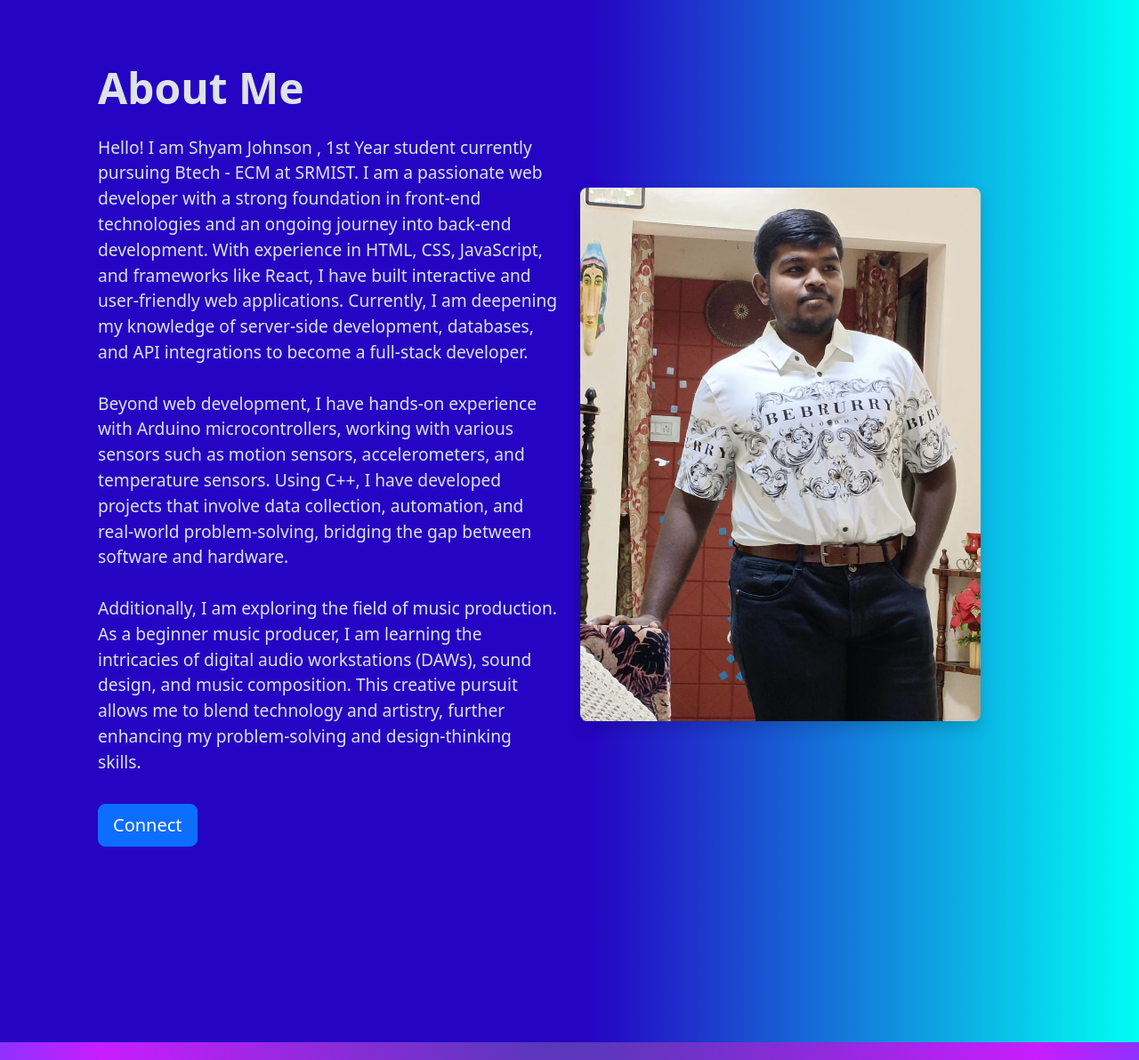
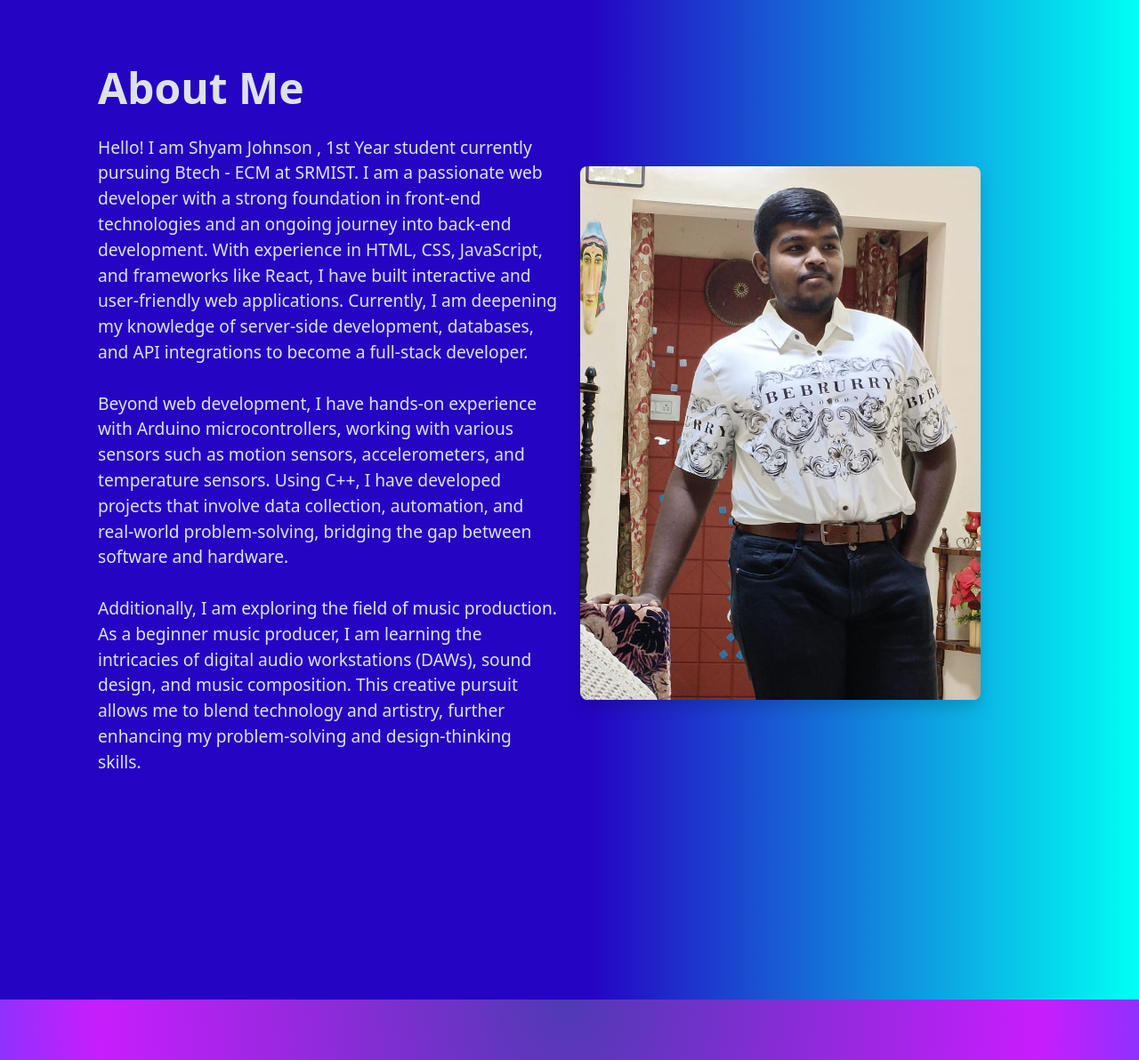
Before and after one commit to ShyamJohnson/portfolio, a Node server app: page / in a window 1280 px wide. Shown: the part 70-1262 px from the top of the page at 89% size. Run offline with Node 20, Linux system fonts and the light colour scheme.

Commit message:
Update index.ejs

```diff
--- a/views/index.ejs
+++ b/views/index.ejs
@@ -60,7 +60,7 @@
 
 
               </p>
-              <a href="#social" class="btn btn-primary btn-lg">Connect</a>
+
             </div>
             <div class="col-md-6">
               <img id="myimg" src="/image/WhatsApp Image 2025-03-30 at 09.13.23.jpeg" alt="Hero Image" class="img-fluid hero-image">
```
